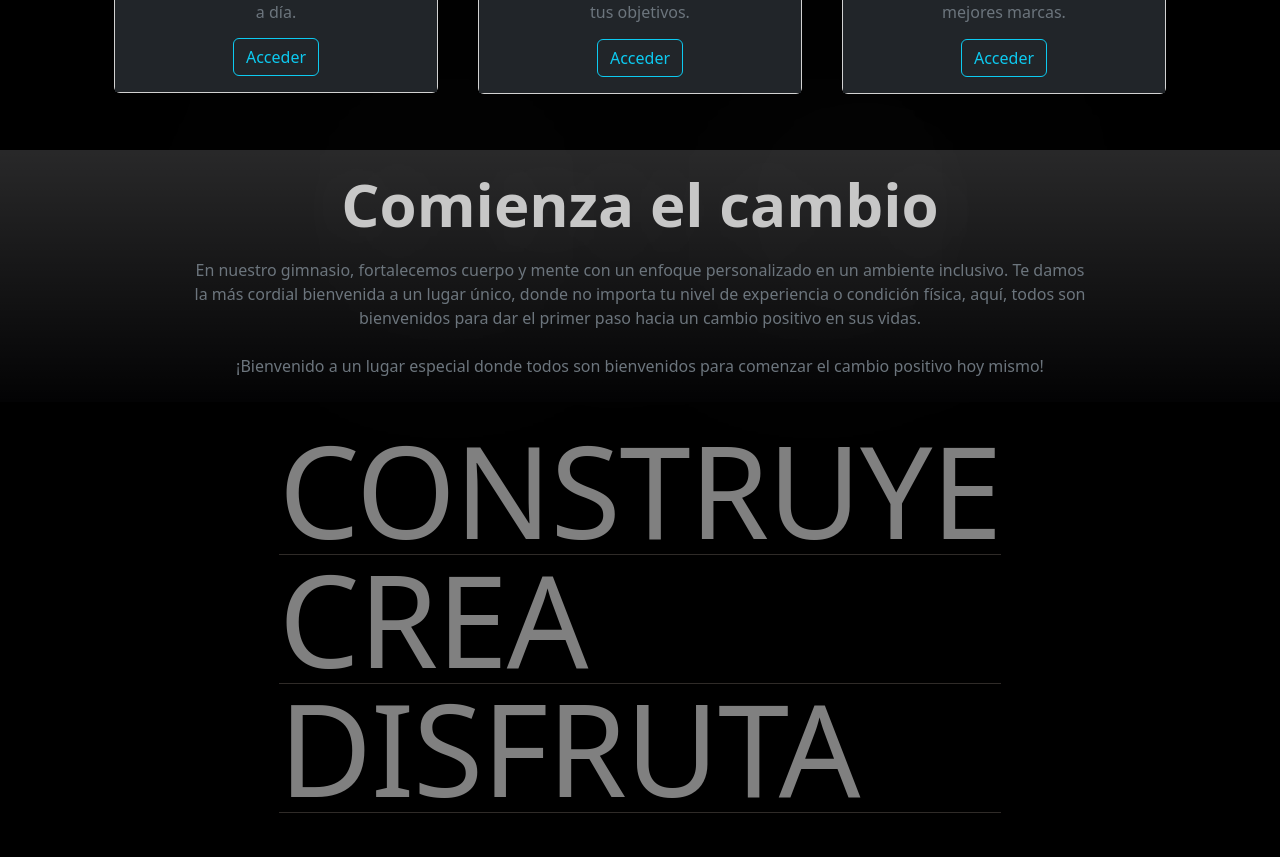
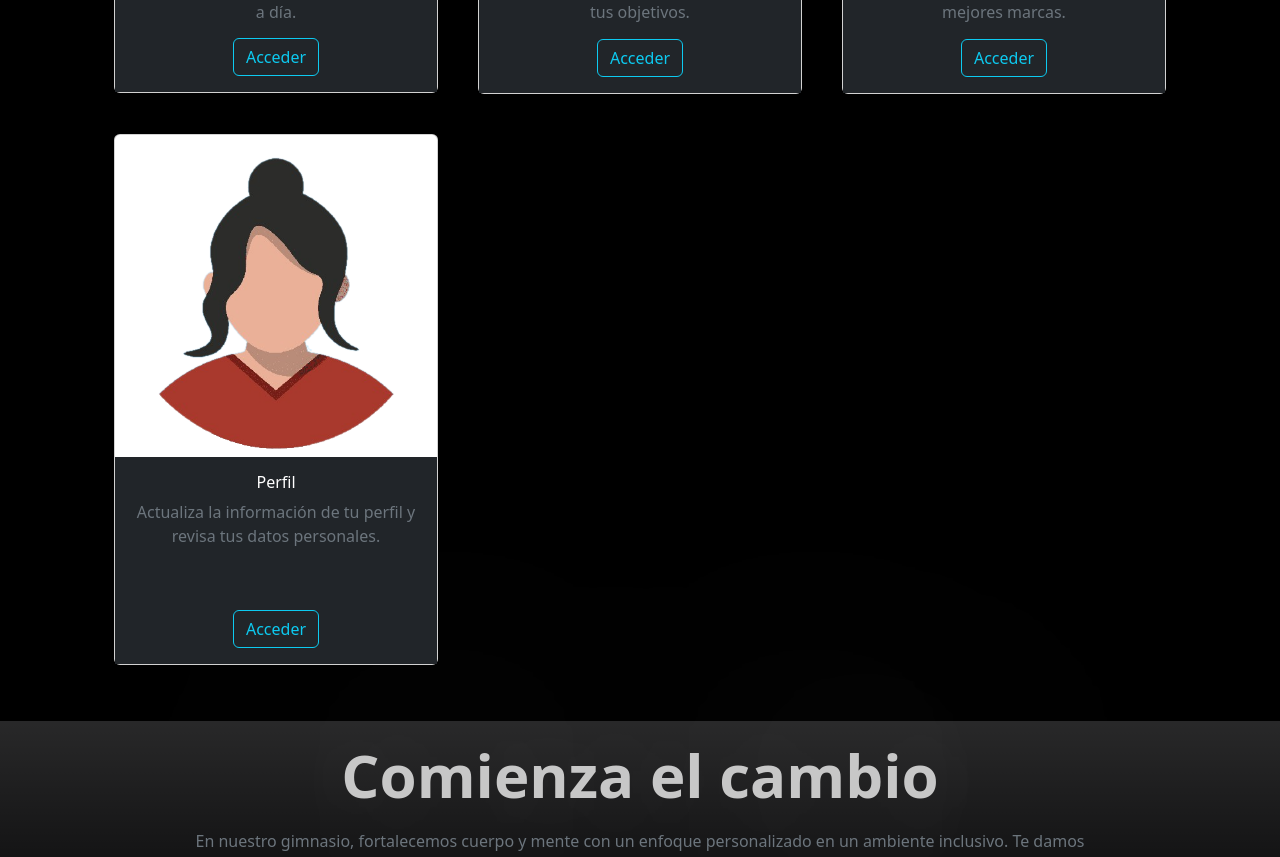
Before and after one commit to ChanGuaZzz/ControlZ, a React (Vite) app: page / in a window 1280 px wide. Shown: the part 880-1737 px from the top of the page. Built offline with nearby package versions, Linux system fonts and the light colour scheme; no server answers.

Commit message:
add card home

```diff
--- a/src/pages/Home.jsx
+++ b/src/pages/Home.jsx
@@ -3,10 +3,10 @@ import Navbar from "../components/Navbar";
 import Footer from "../components/Footer";
 import CartasFeatures from "../components/CartasFeatures";
 import fotorutinaserv from "../img/fotorutinaserv.jpg";
-import fotoejerciciosexpli from "../img/fotoejerciciosexpli.jpg";
 import fototiendaserv from "../img/fototiendaserv.jpg";
 import fotodietaserv from "../img/fotodietaserv.jpg";
-import fotogym from "../img/contact.jpg";
+import fotoHombre from "../img/hombre.png";
+import fotoMujer from "../img/mujer.png";import fotogym from "../img/contact.jpg";
 import foto1 from "../img/foto1.png";
 import { useState, useEffect } from "react";
 import axios from "axios";
@@ -15,7 +15,7 @@ function Home() {
 
   const [mostrarTexto, setmostrarTexto] = useState(false)
   const [nombreUsuario, setNombreUsuario] = useState("");
-
+  const [sexo, setSexo] = useState(null);
   const cambiarDisplay = () => {
     setmostrarTexto(!mostrarTexto)
   }
@@ -26,7 +26,7 @@ function Home() {
     axios.get("https://serverc-4y5e.onrender.com/getSession", { withCredentials: true }) //envia values a "servidor/registro"
       .then((res) => {
         setNombreUsuario(res.data.usuario);
-
+        setSexo(res.data.sexo);
       })
       .catch((err) => console.error(err));
 
@@ -123,6 +123,14 @@ function Home() {
                     }
                     link={"tienda"}
                   />
+                  <CartasFeatures
+                    imagen={sexo == 1 ? fotoHombre : fotoMujer}
+                    titulo={"Perfil"}
+                    descripcion={
+                      "Actualiza la información de tu perfil y revisa tus datos personales."
+                    }
+                    link={"perfil"}
+                  />
                 </div>
               </div>
             </div>
--- a/src/pages/Perfil.jsx
+++ b/src/pages/Perfil.jsx
@@ -79,7 +79,6 @@ function Perfil() {
     if (!Guardado) {
       ModificarDB()
     }
-
   }, [sexo,]);
 
 
```
